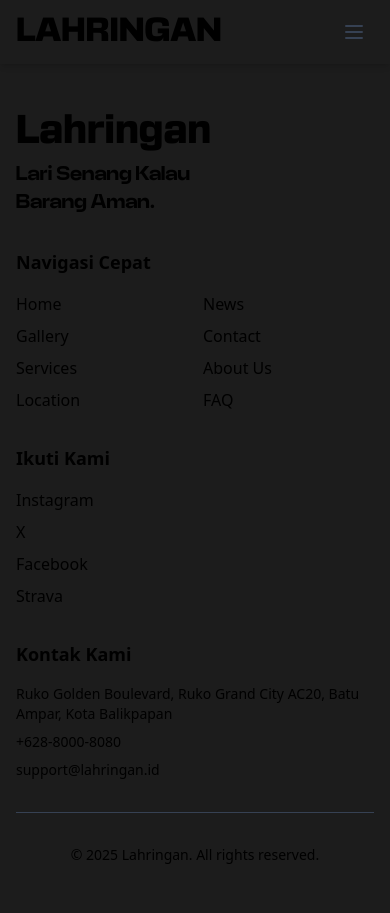
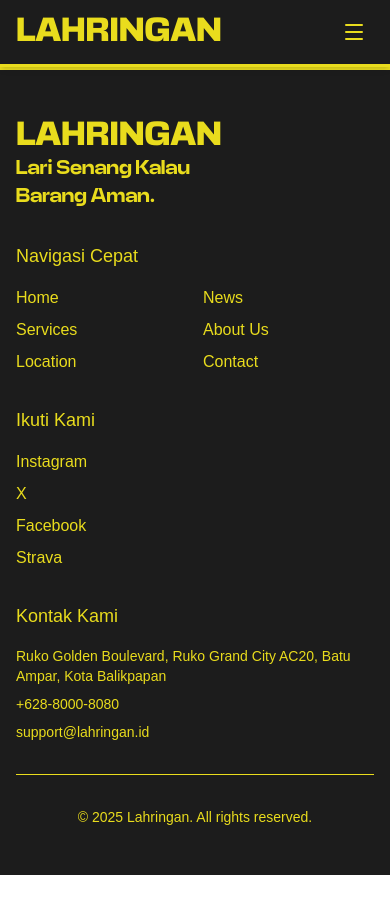
Before and after one commit to Najer-jril/Lahringan, a Vue app: page /service in a window 390 px wide. After the commit the page ends 875 px from the top, so only its background shows below. Built offline with nearby package versions, Linux system fonts and the light colour scheme; a web font is replaced by a local one.

Commit message:
feat: add komponen for all page

```diff
--- a/src/components/FAQAccordion.vue
+++ b/src/components/FAQAccordion.vue
@@ -2,20 +2,24 @@
   <div class="w-full max-w-3xl mx-auto">
     <div>
       <div
-        v-for="(item, index) in items" :key="index"
-        class="border border-june rounded-lg overflow-hidden"
+        v-for="(item, index) in items"
+        :key="index"
+        class="border border-funky rounded-lg overflow-hidden"
       >
         <button
           @click="toggle(index)"
           class="w-full px-6 py-4 text-left bg-choco flex justify-between items-center transition-colors"
         >
-          <span class="font-normal text-flash font-emone">{{ item.question }}</span>
+          <span class="font-semibold text-flash font-garet">{{ item.question }}</span>
           <ChevronsDown
             class="w-5 h-5 text-flash transition-transform duration-200"
             :class="{ 'rotate-180': activeIndex === index }"
           />
         </button>
-        <div v-show="activeIndex === index" class="px-6 py-4 bg-choco text-flash text-justify border-t border-flash font-veritas font-normal">
+        <div
+          v-show="activeIndex === index"
+          class="px-6 py-4 bg-choco text-flash text-justify border-t border-whi font-garet text-sm font-normal"
+        >
           {{ item.answer }}
         </div>
       </div>
--- a/src/components/Footer.vue
+++ b/src/components/Footer.vue
@@ -1,9 +1,9 @@
 <template>
-  <footer class="bg-choco text-june">
+  <footer class="bg-choco text-funky font-emone border-t-3 border-funky">
     <div class="max-w-7xl mx-auto px-4 sm:px-6 lg:px-8 py-12">
       <div class="grid grid-cols-1 md:grid-cols-4 gap-8">
         <div>
-          <h3 class="text-4xl font-basement mb-2">Lahringan</h3>
+          <RouterLink to="/" class="text-3xl font-basement"> LAHRINGAN </RouterLink>
           <p class="text-xl font-neuepower">
             Lari Senang Kalau
             <br />Barang Aman.
@@ -12,50 +12,28 @@
 
         <!-- link -->
         <div>
-          <h4 class="text-lg font-semibold mb-4">Navigasi Cepat</h4>
-          <div class="grid grid-cols-2 gap-4">
+          <h4 class="text-lg font-light mb-4">Navigasi Cepat</h4>
+          <div class="grid grid-cols-2 gap-4 font-light">
             <ul class="space-y-2">
               <li>
-                <RouterLink to="/" class="text-text-june hover:text-white transition"
-                  >Home</RouterLink
-                >
+                <RouterLink to="/" class="hover:text-white transition">Home</RouterLink>
               </li>
               <li>
-                <RouterLink to="/gallery" class="text-text-june hover:text-white transition"
-                  >Gallery</RouterLink
-                >
+                <RouterLink to="/service" class="hover:text-white transition">Services</RouterLink>
               </li>
               <li>
-                <RouterLink to="/service" class="text-text-june hover:text-white transition"
-                  >Services</RouterLink
-                >
-              </li>
-              <li>
-                <RouterLink to="/location" class="text-text-june hover:text-white transition"
-                  >Location</RouterLink
-                >
+                <RouterLink to="/location" class="hover:text-white transition">Location</RouterLink>
               </li>
             </ul>
             <ul class="space-y-2">
               <li>
-                <RouterLink to="/news" class="text-text-june hover:text-white transition"
-                  >News</RouterLink
-                >
+                <RouterLink to="/news" class="hover:text-white transition">News</RouterLink>
               </li>
               <li>
-                <RouterLink to="/contact" class="text-text-june hover:text-white transition"
-                  >Contact</RouterLink
-                >
+                <RouterLink to="/about" class="hover:text-white transition">About Us</RouterLink>
               </li>
               <li>
-                <RouterLink to="/about" class="text-text-june hover:text-white transition"
-                  >About Us</RouterLink
-                >
-              </li>
-              <li>
-                <RouterLink to="/faq" class="text-text-june hover:text-white transition"
-                  >FAQ</RouterLink
-                >
+                <RouterLink to="/contact" class="hover:text-white transition">Contact</RouterLink>
               </li>
             </ul>
           </div>
@@ -63,19 +41,51 @@
 
         <!-- sosmed -->
         <div>
-          <h4 class="text-lg font-semibold mb-4">Ikuti Kami</h4>
-          <ul class="space-y-2">
-            <li class="text-text-june">Instagram</li>
-            <li class="text-text-june">X</li>
-            <li class="text-text-june">Facebook</li>
-            <li class="text-text-june">Strava</li>
+          <h4 class="text-lg font-light mb-4">Ikuti Kami</h4>
+          <ul class="space-y-2 font-light">
+            <li>
+              <a
+                href="http://instagram.com/najriiil"
+                target="_blank"
+                rel="noopener noreferrer"
+                class="hover:text-white transition"
+                >Instagram</a
+              >
+            </li>
+            <li>
+              <a
+                href="http://twitter.com/"
+                target="_blank"
+                rel="noopener noreferrer"
+                class="hover:text-white transition"
+                >X</a
+              >
+            </li>
+            <li>
+              <a
+                href="http://facebook.com/"
+                target="_blank"
+                rel="noopener noreferrer"
+                class="hover:text-white transition"
+                >Facebook</a
+              >
+            </li>
+            <li>
+              <a
+                href="http://strava.com/"
+                target="_blank"
+                rel="noopener noreferrer"
+                class="hover:text-white transition"
+                >Strava</a
+              >
+            </li>
           </ul>
         </div>
 
         <!-- Info kontak -->
         <div>
-          <h4 class="text-lg font-semibold mb-4">Kontak Kami</h4>
-          <ul class="space-y-2 text-text-june text-sm">
+          <h4 class="text-lg font-light mb-4">Kontak Kami</h4>
+          <ul class="space-y-2 text-sm font-light">
             <li>Ruko Golden Boulevard, Ruko Grand City AC20, Batu Ampar, Kota Balikpapan</li>
             <li>+628-8000-8080</li>
             <li>support@lahringan.id</li>
@@ -83,10 +93,8 @@
         </div>
       </div>
 
-      <div class="border-t border-gray-700 mt-8 pt-8 text-center">
-        <p class="text-text-june text-sm">
-          &copy; {{ currentYear }} Lahringan. All rights reserved.
-        </p>
+      <div class="border-t border-funky mt-8 pt-8 text-center">
+        <p class="text-sm">&copy; {{ currentYear }} Lahringan. All rights reserved.</p>
       </div>
     </div>
   </footer>
--- a/src/components/Navbar.vue
+++ b/src/components/Navbar.vue
@@ -1,17 +1,17 @@
 <template>
-  <header class="bg-choco shadow-md sticky top-0 z-50">
+  <header class="bg-choco shadow-md sticky top-0 z-50 border-b-3 border-funky">
     <div class="max-w-7xl mx-auto px-4 sm:px-6 lg:px-8">
       <div class="flex justify-between items-center h-16">
         <div class="flex items-center">
-          <RouterLink to="/" class="text-3xl font-basement text-elime"> LAHRINGAN </RouterLink>
+          <RouterLink to="/" class="text-3xl font-basement text-funky"> LAHRINGAN </RouterLink>
         </div>
 
         <nav class="hidden md:flex space-x-8">
           <RouterLink to="/" v-slot="{ isActive }">
             <span
               :class="[
-                'hover:text-elime hover:-translate-y-0.5 transition-all duration-200 font-neuepower cursor-pointer',
-                isActive ? 'text-elime underline underline-offset-4' : 'text-flash',
+                'hover:text-funky hover:-translate-y-0.5 transition-all duration-200 font-neuepower cursor-pointer',
+                isActive ? 'text-funky underline underline-offset-4' : 'text-flash',
               ]"
             >
               Home
@@ -21,8 +21,8 @@
           <RouterLink to="/service" v-slot="{ isActive }">
             <span
               :class="[
-                'hover:text-elime hover:-translate-y-0.5 transition-all duration-200 font-neuepower cursor-pointer',
-                isActive ? 'text-elime underline underline-offset-4' : 'text-flash',
+                'hover:text-funky hover:-translate-y-0.5 transition-all duration-200 font-neuepower cursor-pointer',
+                isActive ? 'text-funky underline underline-offset-4' : 'text-flash',
               ]"
             >
               Services
@@ -32,8 +32,8 @@
           <RouterLink to="/location" v-slot="{ isActive }">
             <span
               :class="[
-                'hover:text-elime hover:-translate-y-0.5 transition-all duration-200 font-neuepower cursor-pointer',
-                isActive ? 'text-elime underline underline-offset-4' : 'text-flash',
+                'hover:text-funky hover:-translate-y-0.5 transition-all duration-200 font-neuepower cursor-pointer',
+                isActive ? 'text-funky underline underline-offset-4' : 'text-flash',
               ]"
             >
               Location
@@ -43,8 +43,8 @@
           <RouterLink to="/news" v-slot="{ isActive }">
             <span
               :class="[
-                'hover:text-elime hover:-translate-y-0.5 transition-all duration-200 font-neuepower cursor-pointer',
-                isActive ? 'text-elime underline underline-offset-4' : 'text-flash',
+                'hover:text-funky hover:-translate-y-0.5 transition-all duration-200 font-neuepower cursor-pointer',
+                isActive ? 'text-funky underline underline-offset-4' : 'text-flash',
               ]"
             >
               News
@@ -54,8 +54,8 @@
           <RouterLink to="/about" v-slot="{ isActive }">
             <span
               :class="[
-                'hover:text-elime hover:-translate-y-0.5 transition-all duration-200 font-neuepower cursor-pointer',
-                isActive ? 'text-elime underline underline-offset-4' : 'text-flash',
+                'hover:text-funky hover:-translate-y-0.5 transition-all duration-200 font-neuepower cursor-pointer',
+                isActive ? 'text-funky underline underline-offset-4' : 'text-flash',
               ]"
             >
               About Us
@@ -65,8 +65,8 @@
           <RouterLink to="/contact" v-slot="{ isActive }">
             <span
               :class="[
-                'hover:text-elime hover:-translate-y-0.5 transition-all duration-200 font-neuepower cursor-pointer',
-                isActive ? 'text-elime underline underline-offset-4' : 'text-flash',
+                'hover:text-funky hover:-translate-y-0.5 transition-all duration-200 font-neuepower cursor-pointer',
+                isActive ? 'text-funky underline underline-offset-4' : 'text-flash',
               ]"
             >
               Contact
@@ -78,22 +78,8 @@
           @click="toggleMobileMenu"
           class="md:hidden p-2 rounded-md text-gray-700 hover:bg-gray-100"
         >
-          <svg class="w-6 h-6" fill="none" stroke="currentColor" viewBox="0 0 24 24">
-            <path
-              v-if="!isMobileMenuOpen"
-              stroke-linecap="round"
-              stroke-linejoin="round"
-              stroke-width="2"
-              d="M4 6h16M4 12h16M4 18h16"
-            />
-            <path
-              v-else
-              stroke-linecap="round"
-              stroke-linejoin="round"
-              stroke-width="2"
-              d="M6 18L18 6M6 6l12 12"
-            />
-          </svg>
+          <Menu v-if="!isMobileMenuOpen" class="w-6 h-6 text-funky" />
+          <X v-else class="w-6 h-6 text-funky" />
         </button>
       </div>
 
@@ -101,48 +87,48 @@
         <nav class="flex flex-col space-y-3">
           <RouterLink
             to="/"
-            class="text-flash hover:text-elime transition font-neuepower"
-            active-class="text-elime underline underline-offset-4"
+            class="text-flash hover:text-funky transition font-neuepower"
+            active-class="text-funky underline underline-offset-4"
             @click="closeMobileMenu"
           >
             Home
           </RouterLink>
           <RouterLink
-            to="/about"
-            class="text-flash hover:text-elime transition font-neuepower"
-            active-class="text-elime underline underline-offset-4"
-            @click="closeMobileMenu"
-          >
-            About
-          </RouterLink>
-          <RouterLink
             to="/service"
-            class="text-flash hover:text-elime transition font-neuepower"
-            active-class="text-elime underline underline-offset-4"
+            class="text-flash hover:text-funky transition font-neuepower"
+            active-class="text-funky underline underline-offset-4"
             @click="closeMobileMenu"
           >
             Services
           </RouterLink>
           <RouterLink
             to="/location"
-            class="text-flash hover:text-elime transition font-neuepower"
-            active-class="text-elime underline underline-offset-4"
+            class="text-flash hover:text-funky transition font-neuepower"
+            active-class="text-funky underline underline-offset-4"
             @click="closeMobileMenu"
           >
             Location
           </RouterLink>
           <RouterLink
             to="/news"
-            class="text-flash hover:text-elime transition font-neuepower"
-            active-class="text-elime underline underline-offset-4"
+            class="text-flash hover:text-funky transition font-neuepower"
+            active-class="text-funky underline underline-offset-4"
             @click="closeMobileMenu"
           >
             News
           </RouterLink>
           <RouterLink
+            to="/about"
+            class="text-flash hover:text-funky transition font-neuepower"
+            active-class="text-funky underline underline-offset-4"
+            @click="closeMobileMenu"
+          >
+            About
+          </RouterLink>
+          <RouterLink
             to="/contact"
-            class="text-flash hover:text-elime transition font-neuepower"
-            active-class="text-elime underline underline-offset-4"
+            class="text-flash hover:text-funky transition font-neuepower"
+            active-class="text-funky underline underline-offset-4"
             @click="closeMobileMenu"
           >
             Contact
@@ -155,6 +141,7 @@
 
 <script setup>
 import { ref } from 'vue'
+import { Menu, X } from 'lucide-vue-next'
 
 defineOptions({
   name: 'AppNavbar',
--- a/src/components/ScrollToTop.vue
+++ b/src/components/ScrollToTop.vue
@@ -10,23 +10,17 @@
     <button
       v-show="isVisible"
       @click="scrollToTop"
-      class="fixed bottom-8 right-8 z-40 p-3 bg-choco text-elime rounded-xl shadow-lg hover:bg-choco focus:outline-none focus:ring-2 focus:ring-choco focus:ring-offset-2 transition-all duration-300 hover:scale-110"
+      class="border border-choco fixed bottom-8 right-8 z-40 p-3 bg-vamp text-funky rounded-xl shadow-lg hover:bg-choco focus:outline-none focus:ring-2 focus:ring-choco focus:ring-offset-2 transition-all duration-300 hover:scale-110"
       aria-label="Scroll to top"
     >
-      <svg class="w-6 h-6" fill="none" stroke="currentColor" viewBox="0 0 24 24">
-        <path
-          stroke-linecap="round"
-          stroke-linejoin="round"
-          stroke-width="2"
-          d="M5 10l7-7m0 0l7 7m-7-7v18"
-        />
-      </svg>
+      <ArrowUpToLine class="w-6 h-6" />
     </button>
   </Transition>
 </template>
 
 <script setup>
 import { ref, onMounted, onUnmounted } from 'vue'
+import { ArrowUpToLine } from 'lucide-vue-next'
 
 const props = defineProps({
   threshold: {
--- a/src/components/TestimonialCard.vue
+++ b/src/components/TestimonialCard.vue
@@ -16,7 +16,7 @@
         </div>
 
         <div class="ml-4">
-          <h4 class="text-base font-basement font-semibold text-choco">{{ testimonial.name }}</h4>
+          <h4 class="text-base font-basement font-normal text-choco">{{ testimonial.name }}</h4>
           <p class="text-sm font-emone text-gray-600">{{ testimonial.position }}</p>
           <div class="flex items-center mb-2 mt-2">
             <div class="flex">
```
